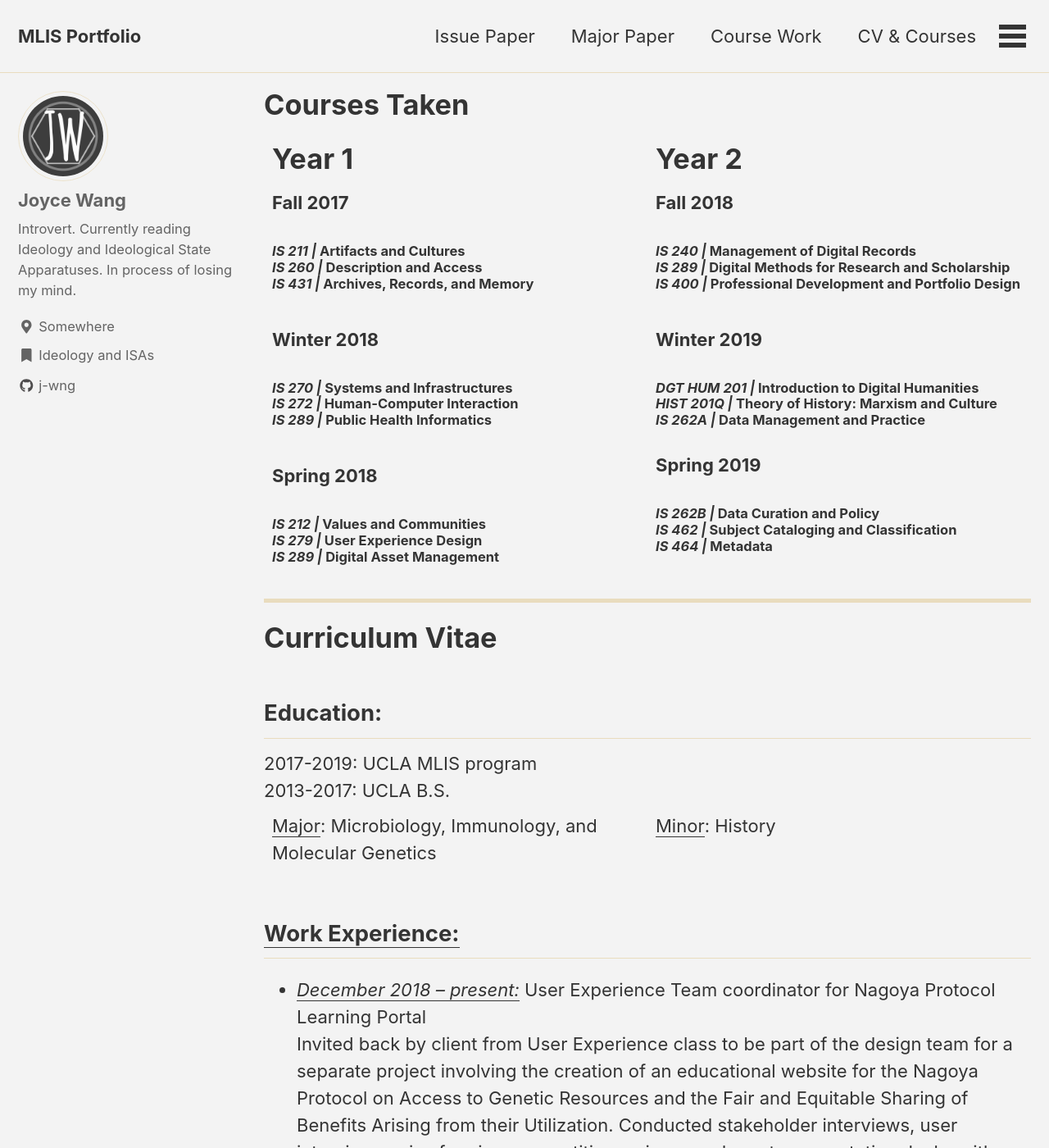
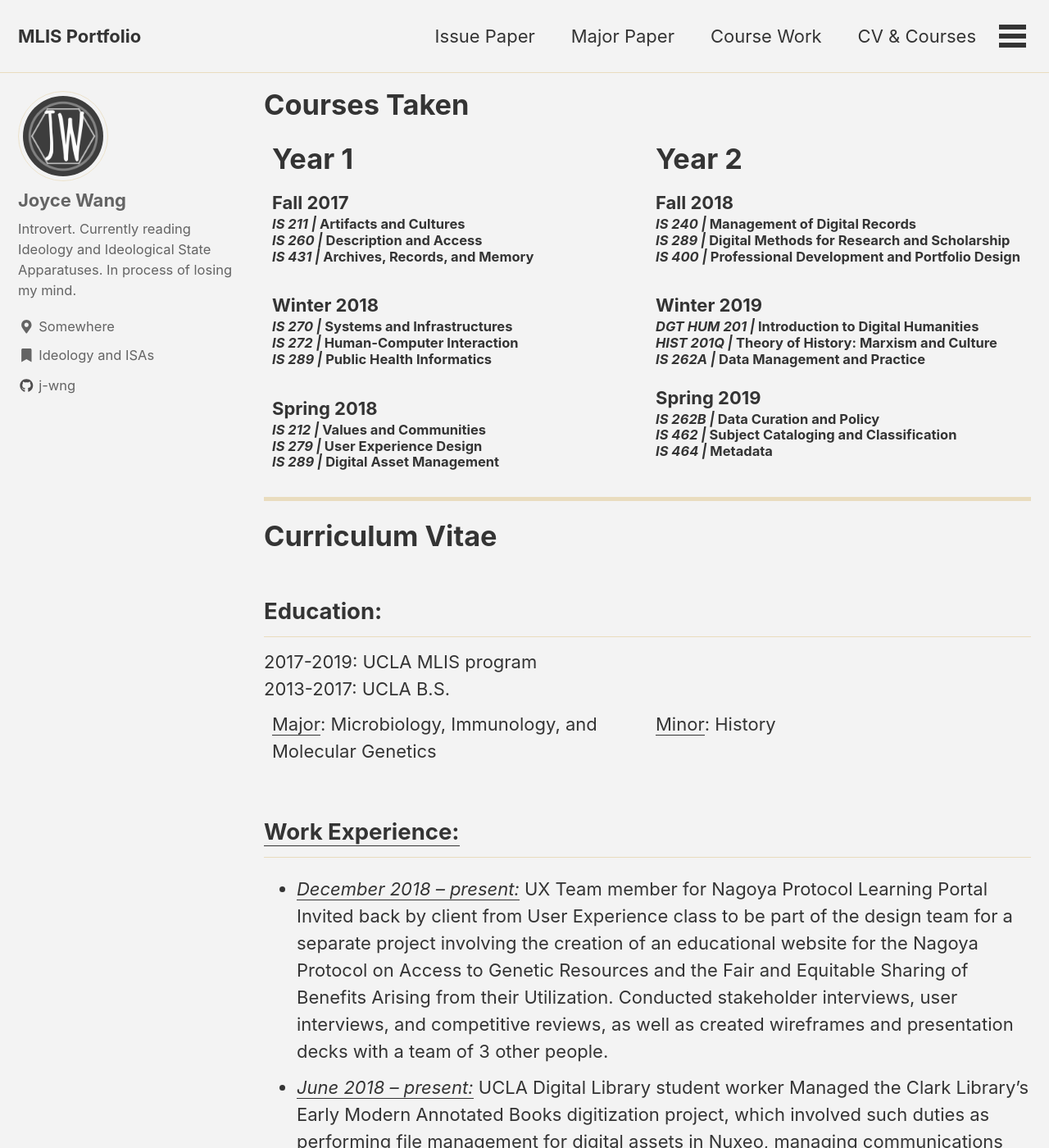
Before and after one commit to j-wng/portfolio, a Jekyll site: the page built from _pages/cv_courses.html, in a window 1280 px wide and 1400 px high. Shown: the whole window at 82% size. Built offline with Jekyll 4.4.1, drawn with Linux system fonts in a browser that asks for light colours; cached includes are drawn as plain includes; nearby versions of some CDN libraries; some of the changed text lies outside the part shown.

Commit message:
Update cv_courses.html

```diff
--- a/_pages/cv_courses.html
+++ b/_pages/cv_courses.html
@@ -30,7 +30,8 @@ hr {
 }
 
 h4{
-    padding:0;
+  margin:0;
+  padding:0;
 }
 
 h2{
@@ -92,9 +93,13 @@ h2{
 <h2><u>Work Experience:</u></h2>
 
 <ul>
-  <li><u><i>December 2018 – present:</u></i> User Experience Team coordinator for Nagoya Protocol Learning Portal<br>
-    Invited back by client from User Experience class to be part of the design team for a separate 	project involving the creation of an educational website for the Nagoya Protocol on Access to 	Genetic Resources and the Fair and Equitable Sharing of Benefits Arising from their Utilization. 	Conducted stakeholder interviews, user interviews, wire-framing, competitive reviews, and create 	presentation decks with a team of 3 other people.
-    </li>
-  <li>Tea</li>
-  <li>Milk</li>
+  <li><u><i>December 2018 – present:</u></i> UX Team member for Nagoya Protocol Learning Portal<br>
+    Invited back by client from User Experience class to be part of the design team for a separate 	project involving the creation of an educational website for the Nagoya Protocol on Access to 	Genetic Resources and the Fair and Equitable Sharing of Benefits Arising from their Utilization. 	Conducted stakeholder interviews, user interviews, and competitive reviews, as well as created 	wireframes and presentation decks with a team of 3 other people.
+  </li>
+  <li><u><i>June 2018 – present:</u></i> UCLA Digital Library student worker
+    Managed the Clark Library’s Early Modern Annotated Books digitization project, which involved 	such duties as performing file management for digital assets in Nuxeo, managing 	communications between the Digital Library and CDL, and performing quality control of digital 	assets. Performed metadata cleanup as well as produced metadata for other on-going projects at the 	Digital Library such as their collections of 20th century Cuban periodicals, Mexican and Mexican-	American folk music, and Soviet Armenian posters. Created documentation for various workflows.
+  </li>
+  <li><u><i>October 2017 – present:</u></i> Rare Book Cataloging and Archival Processing Assistant at the William Andrews Clark Memorial Library
+  Archival processing of manuscripts and small archival collections related to a variety of subjects, 	including fine press materials, the academic research of early-modern scholars, and theatrical 	performers. Created online finding aids using ArchivesSpace. Updated and created new catalog 	records for fine press and reference materials in Voyager and OCLC.
+  </li>
 </ul>
```
